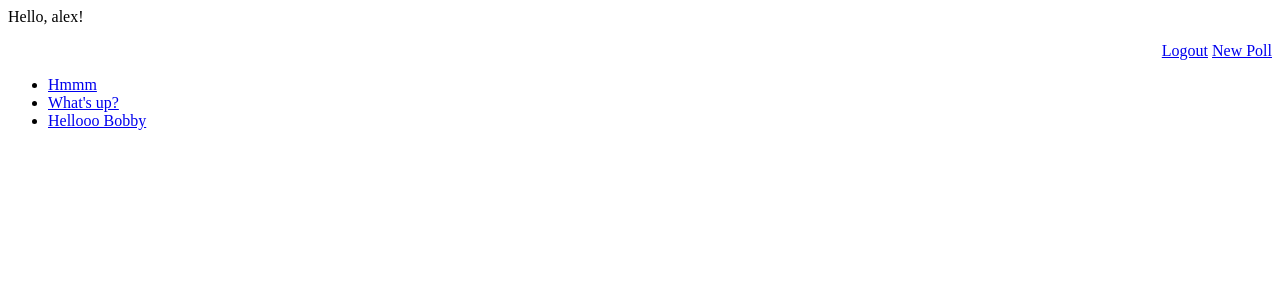
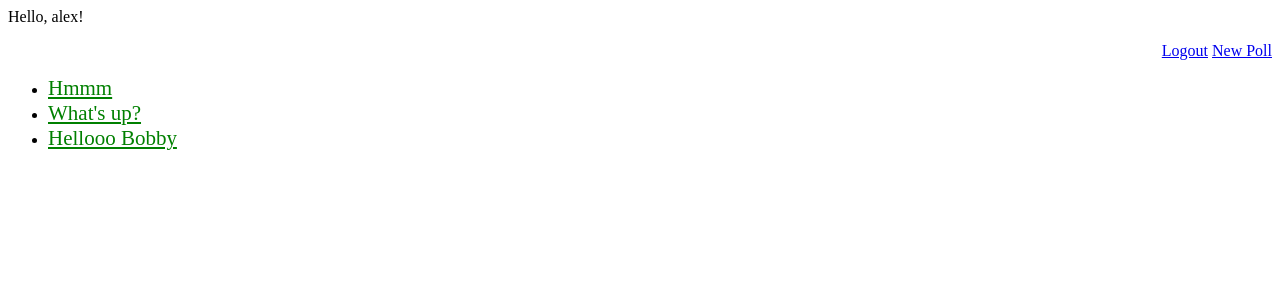
Before and after one commit to alexbarksdale/django-polls-redux, a Django app: page /polls/ in a window 1280 px wide. Shown: the top 300 px of the page. Run offline with Django 3.2, Linux system fonts and the light colour scheme; a user stored in the database is signed in; data comes from the database, SQL or seed files in the repository.

Commit message:
[Add] Part6

```diff
--- /dev/null
+++ b/polls/static/polls/style.css
@@ -0,0 +1,8 @@
+li a {
+  font-size: 21px;
+  color: green;
+}
+
+body {
+  background: white url("images/background.gif") no-repeat;
+}
--- a/polls/templates/polls/index.html
+++ b/polls/templates/polls/index.html
@@ -1,6 +1,10 @@
 {% extends 'polls/base.html' %}
 
+
 {% block content %}
+
+{% load static %}
+<link rel="stylesheet" type="text/css" href="{% static 'polls/style.css' %}">
 
 {% if latest_question_list %}
     <ul>
```
Also changed, not shown: polls/static/polls/images/background.gif (added).
